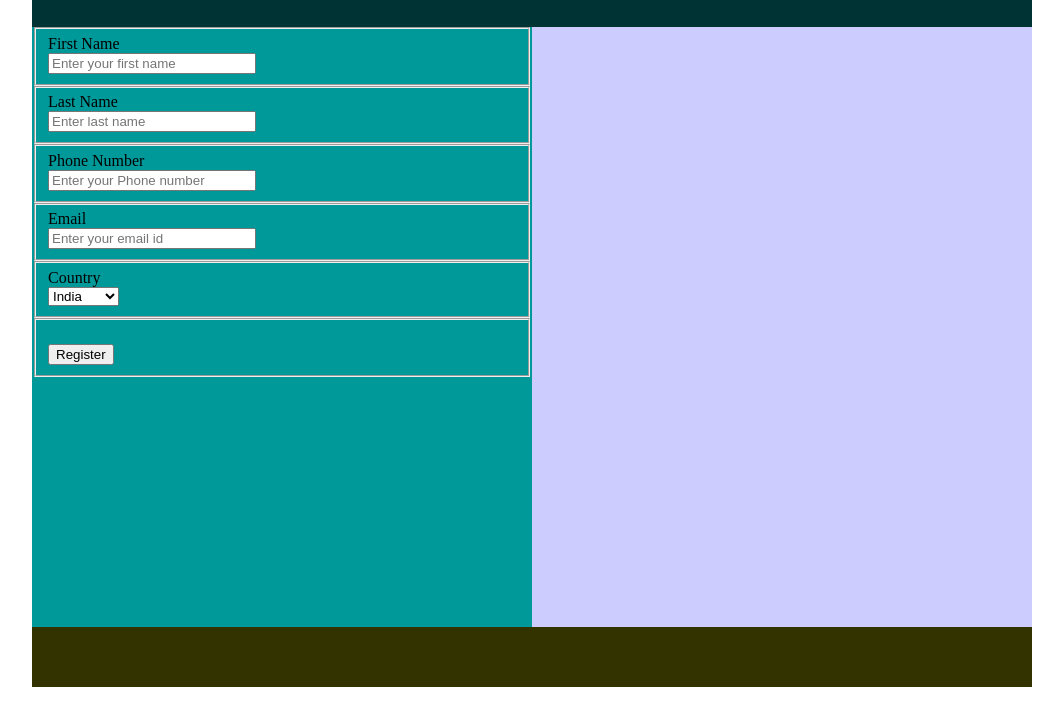
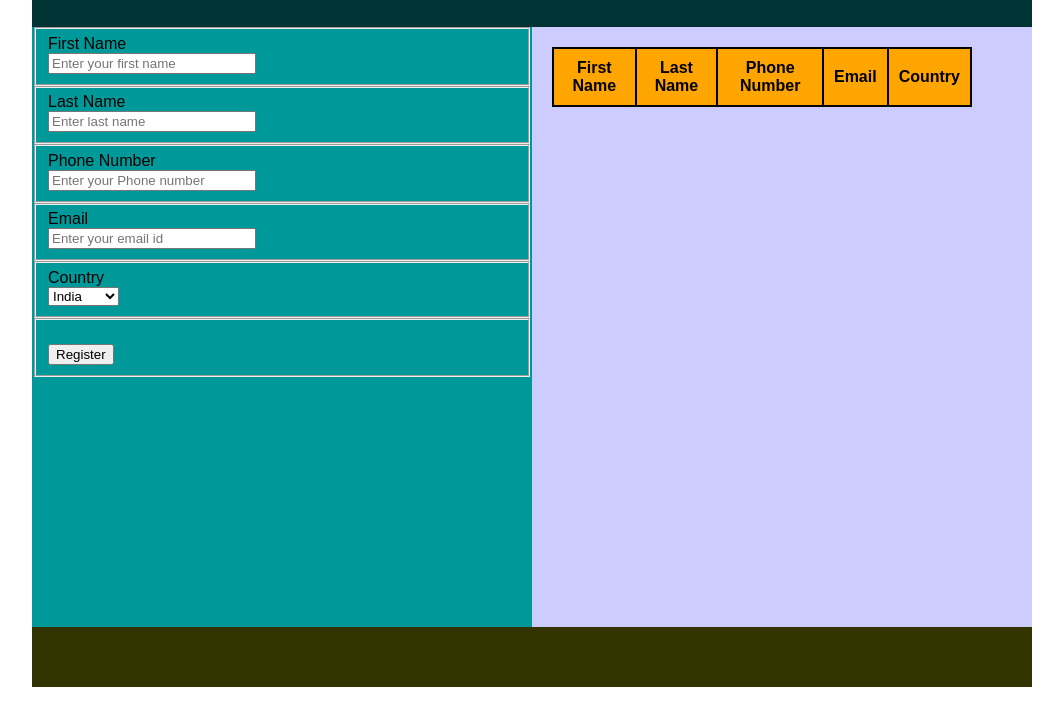
Before and after one commit to 1000milesdrunk/Learning-main, a plain HTML site: page Projects/forms/index.html in a window 1280 px wide. Shown: the part 73-800 px from the top of the page, without its empty margins (108-1171 px from the left). Drawn offline with Linux system fonts and the light colour scheme.

Commit message:
form and table done

```diff
--- a/Projects/forms/index.html
+++ b/Projects/forms/index.html
@@ -43,8 +43,24 @@
                 </fieldset>
             </div>
         </aside>
-        <aside class="rightbar"></aside>
+        <aside class="rightbar">
+            <table>
+                <thead>
+                    <tr>
+                        <th>First Name</th>
+                        <th>Last Name</th>
+                        <th>Phone Number</th>
+                        <th>Email</th>
+                        <th>Country</th>
+                    </tr>
+                </thead>
+                <tbody>
+
+                </tbody>
+            </table>
+        </aside>
         <footer class="headerbar bottom"></footer>
     </div>
+    <script src="script.js"></script>
 </body>
 </html>
--- a/Projects/forms/style.css
+++ b/Projects/forms/style.css
@@ -1,5 +1,6 @@
 body{
     margin:0;
+    font-family: sans-serif;
 }
 header,footer,aside{
     display:block;
@@ -21,6 +22,19 @@ h1{
 input{
     width:200px;
 }
+table{
+    width:420px;
+    border-collapse: collapse;
+    margin: 20px;
+}
+th{
+    background:orange;
+}
+th,td{
+    border:2px solid black;
+    padding:10px;
+}
+
 label{
     display:block;
     width:450px;
@@ -28,12 +42,10 @@ label{
 .headerbar.top{
     background:#033;
     min-height: 100px;
-    /* float:left; */
 }
 .headerbar.bottom{
     background:#330;
     min-height:60px;
-    /* float:left; */
 }
 .leftbar{
     width:500px;
@@ -46,4 +58,5 @@ label{
     background:#ccf;
     min-height: 600px;
     float:left;
+    text-align: center;
 }
```
Also changed, not shown: Projects/forms/script.js (added).
